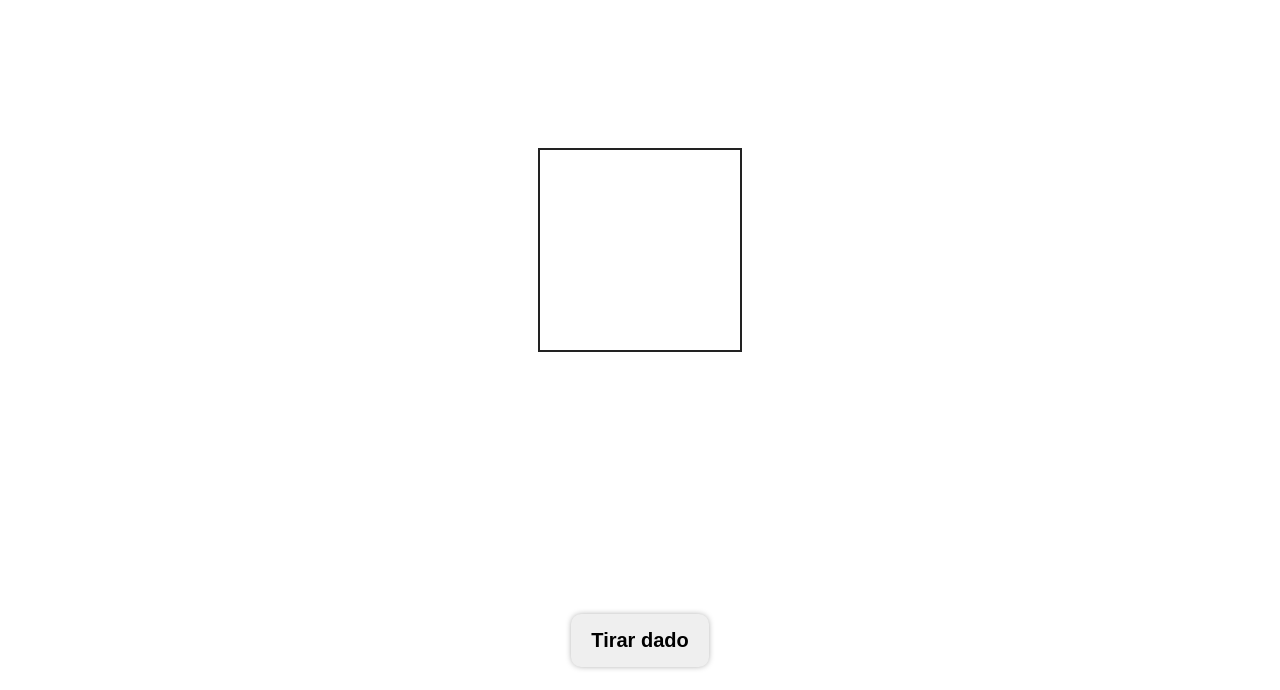
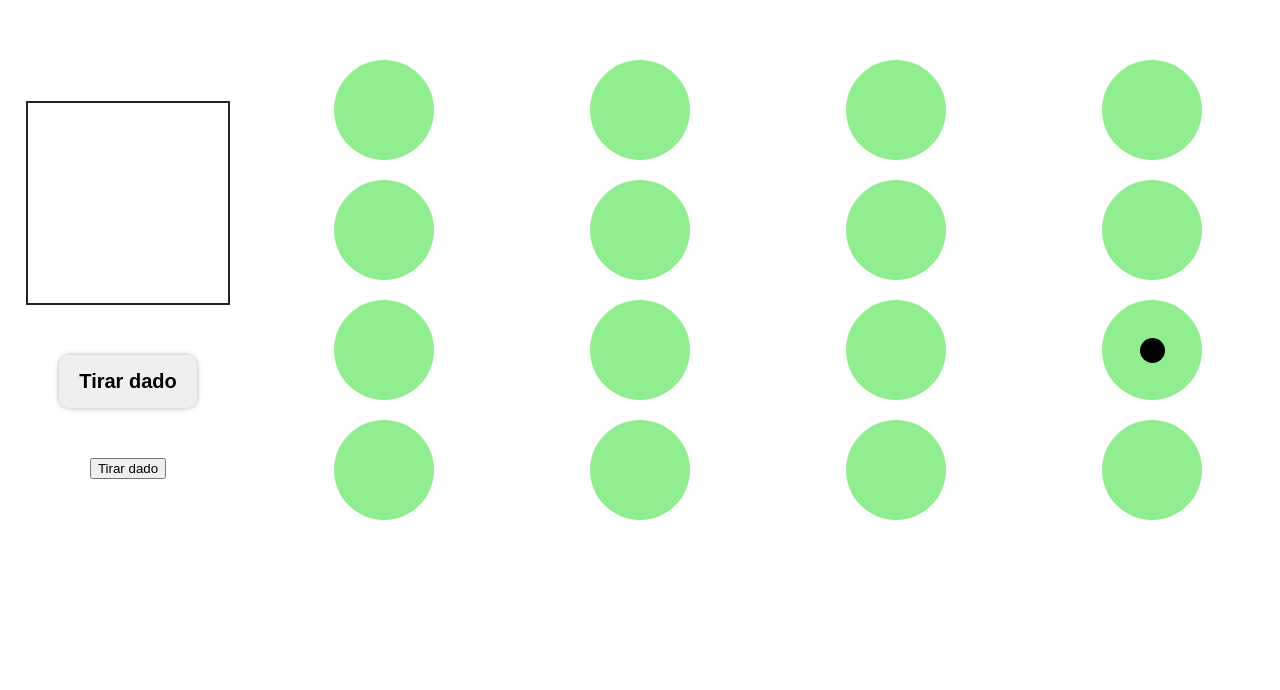
Before and after one commit to mirkete/juego, a plain HTML site: page index.html in a window 1280 px wide. Shown: the part 110-800 px from the top of the page. Drawn offline with Linux system fonts and the light colour scheme.

Commit message:
Funcionalidad: Mover ficha en tablero

```diff
--- a/index.html
+++ b/index.html
@@ -8,9 +8,32 @@
 </head>
 <body>
     <div class="wrapper">
-        <canvas id="canvas" width="200" height="200"></canvas>
-        <button id="boton-tirar">Tirar dado</button>
+        <div class="juego-dados">
+            <canvas id="canvas" width="200" height="200"></canvas>
+            <button id="boton-tirar">Tirar dado</button>
+            <button id="boton-mover">Tirar dado</button>
+        </div>
+        <div class="juego-grid">
+            <div id="first-cell" class="cell"></div>
+            <div class="cell"></div>
+            <div class="cell"></div>
+            <div class="cell"></div>
+            <div class="cell"></div>
+            <div class="cell"></div>
+            <div class="cell"></div>
+            <div class="cell"></div>
+            <div class="cell"></div>
+            <div class="cell"></div>
+            <div class="cell"></div>
+            <div class="cell"></div>
+            <div class="cell"></div>
+            <div class="cell"></div>
+            <div class="cell"></div>
+            <div class="cell"></div>
+            <div class="dot" id="dot"></div>
+        </div>
     </div>
     <script src="script.js"></script>
+    <script src="move-script.js"></script>
 </body>
 </html>
--- /dev/null
+++ b/move-script.js
@@ -0,0 +1,41 @@
+const firstCell = document.getElementById("first-cell")
+const dot = document.getElementById("dot")
+const botonMover = document.getElementById("boton-mover")
+
+const GRID_SIZE = [4, 4]
+let initialPosition = [3, 4]
+
+
+function moveDot(toPosition){
+    const [fila, columna] = toPosition
+
+    firstCell.style.gridArea = `${fila} / ${columna}`
+    dot.style.gridArea = `${fila} / ${columna}`
+}
+moveDot(initialPosition)
+
+function moveCell(currentPosition){
+    const [fila, columna] = currentPosition
+
+    if(fila === 1 && columna === GRID_SIZE[1]) return currentPosition
+
+    if(columna === GRID_SIZE[1]){
+        return [fila-1, 1]
+    }
+
+    return [fila, columna+1]
+}
+
+function moveMultipleCells(currentPosition, count){
+
+    for(let i = 0; i < count; i++){
+        currentPosition = moveCell(currentPosition)
+        moveDot(currentPosition)
+    }
+
+    return currentPosition
+}
+
+botonMover.addEventListener("click", (e) => {
+    initialPosition = moveMultipleCells(initialPosition, 1)
+})
--- a/styles.css
+++ b/styles.css
@@ -15,12 +15,16 @@ html, body{
 
 .wrapper{
   display: grid;
-  grid-template: 1fr 60px / 1fr;
-  grid-auto-flow: column;
-  place-items: center;
+  grid-template: 1fr / 1fr 4fr;
+  align-items: center;
   height: 100%;
-  gap: 20px;
-  padding: 20px;
+}
+
+.juego-dados{
+  display: flex;
+  flex-flow: column nowrap;
+  gap: 50px;
+  align-items: center;
 }
 
 #boton-tirar{
@@ -38,6 +42,36 @@ canvas{
   border: 2px solid var(--black);
 }
 
+.juego-grid{
+  display: grid;
+  grid-template: repeat(4, minmax(30px, 100px)) / repeat(4, minmax(40px, 100px));
+  justify-content: space-around;
+  place-items: center;
+  gap: 20px;
+  padding: 30px 10px;
+}
+
+.cell{
+  background-color: lightgreen;
+  border-radius: 50%;
+  width: 100%;
+  height: 100%;
+  aspect-ratio: 1 / 1;
+}
+
+.dot{
+  width: 25px;
+  height: 25px;
+  z-index: 10;
+  border-radius: 50%;
+  background-color: black;
+  grid-area: 1 / 2;
+}
+
+.cell:nth-child(1){
+  grid-area: 1 / 2;
+}
+
 @keyframes tirarDado{
   from{
     background-color: var(--black);
```
Also changed, not shown: todo.txt (added).
